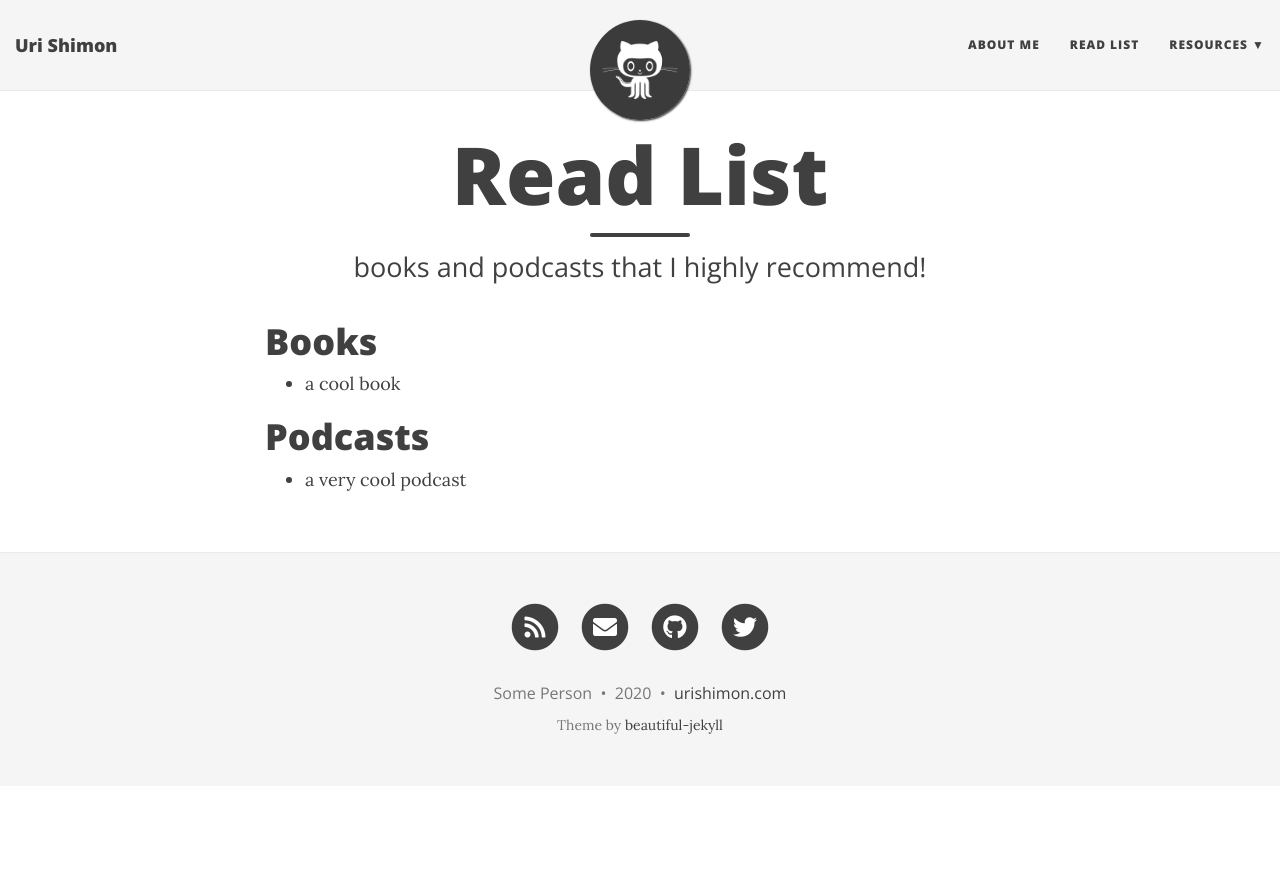
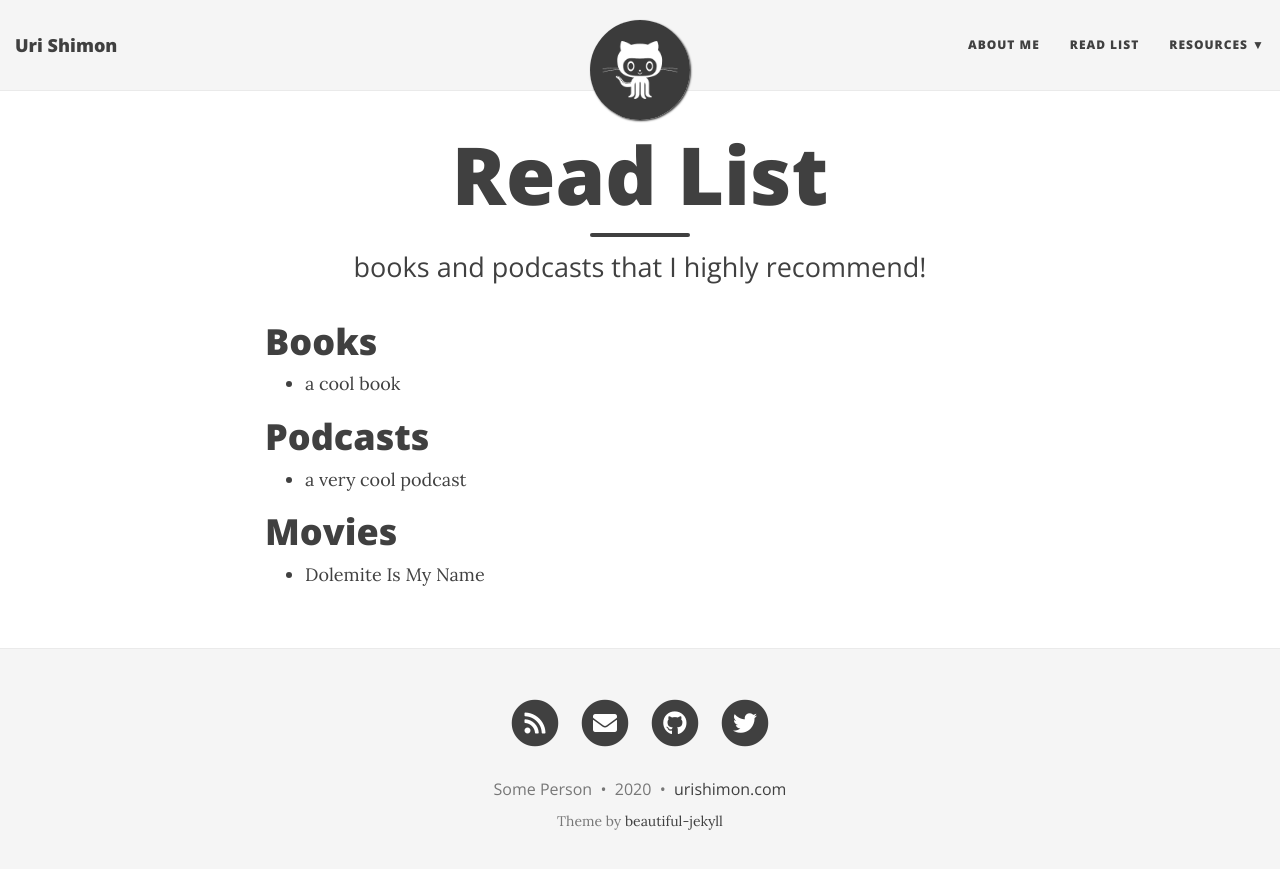
Before and after one commit to shimonuri/shimonuri.github.io, a Jekyll site: the page built from readlist.md, in a window 1280 px wide. Shown: the top 869 px of the page. Built offline with Jekyll 4.4.1, drawn with Linux system fonts in a browser that asks for light colours; nearby versions of some CDN libraries.

Commit message:
Update readlist.md

```diff
--- a/readlist.md
+++ b/readlist.md
@@ -10,3 +10,6 @@ subtitle: books and podcasts that I highly recommend!
 
 # Podcasts
 - a very cool podcast
+
+# Movies
+- Dolemite Is My Name
```
